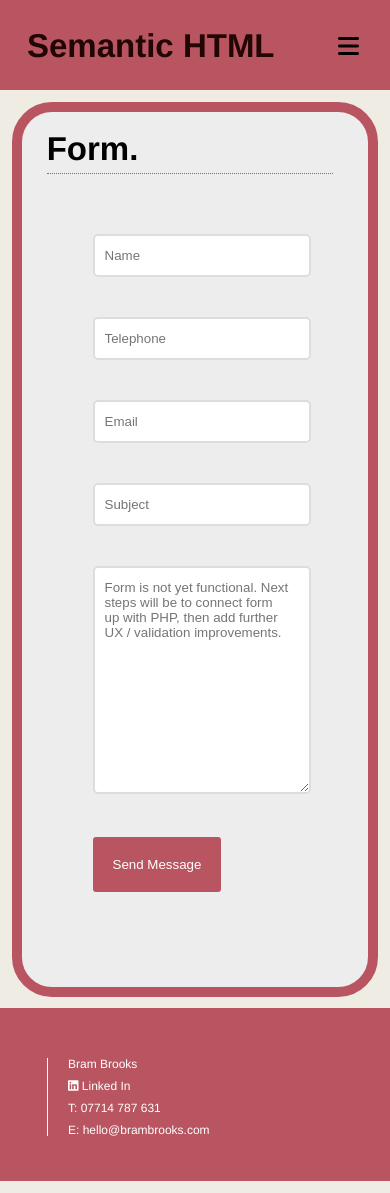
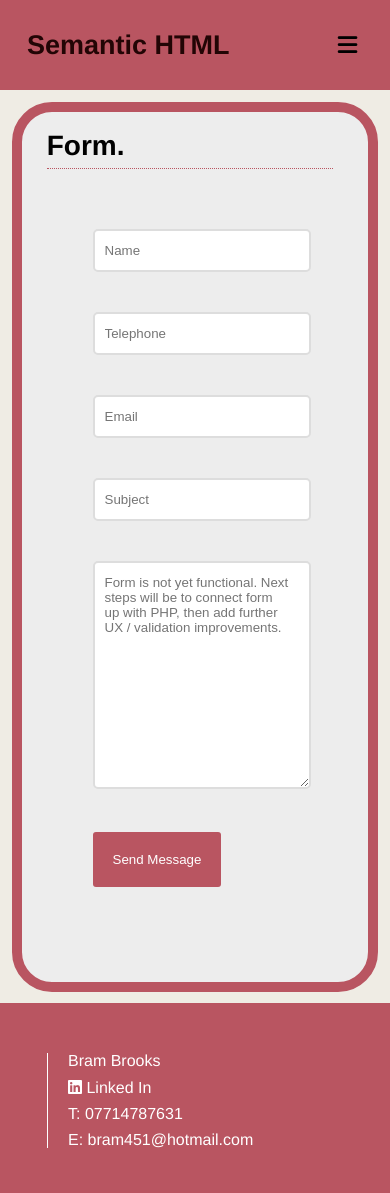
Before and after one commit to BramBrooks/semanticHTML, a React (Create React App) app: page /form in a window 390 px wide. Built offline with nearby package versions, Linux system fonts and the light colour scheme; a web font is replaced by a local one.

Commit message:
updates to mobile view for homepage textpage and tables page

```diff
--- a/src/App.js
+++ b/src/App.js
@@ -54,3 +54,6 @@ function App() {
 }
 
 export default App;
+
+// STILL TO DO
+// remember to create my own custom e-mail address
--- a/src/components/footer.jsx
+++ b/src/components/footer.jsx
@@ -23,14 +23,14 @@ const Footer = () => {
               <i class="fab fa-linkedin"></i> Linked In
             </a>
           </p>
-          <p>T: 07714 787 631</p>
+          <p>T: 07714787631</p>
           <p>
+            E: <a href="mailto:bram451@Hotmail.com">bram451@hotmail.com</a>
+          </p>
+          {/* <p>
             E: <a href="mailto:bram451@Hotmail.com">hello@brambrooks.com</a>
-          </p>
+          </p> */}
         </div>
-        {/* <div className="footer_item_3">
-          <img src={logo} alt="bram"></img>
-        </div> */}
       </div>
 
       <div className="small_print">
--- a/src/pages/4.form.jsx
+++ b/src/pages/4.form.jsx
@@ -2,6 +2,7 @@ import React from "react";
 
 const Form = () => {
   return (
+    <div className="form-container">
       <main>
         <section>
           <h2>Form.</h2>
@@ -64,6 +65,7 @@ const Form = () => {
           </form>
         </section>
       </main>
+    </div>
   );
 };
 
--- a/src/styles/components/footer.scss
+++ b/src/styles/components/footer.scss
@@ -66,8 +66,6 @@ footer {
 
 @media screen and (max-width: 430px) {
   footer {
-    font-size: $mobile-font-size;
-
     .small_print {
       display: none;
     }
--- a/src/styles/components/header.scss
+++ b/src/styles/components/header.scss
@@ -202,7 +202,22 @@
     }
   }
 
-  @media screen and (max-width: 359px) {
+  // iPhone XR - 414px
+  @media screen and (max-width: 414px) {
+    header {
+      .menu-icon {
+        right: 16px;
+        top: 17.5px;
+      }
+      .title_and_logo_container {
+        h1 {
+          margin-left: 46px;
+        }
+      }
+    }
+  }
+
+  @media screen and (max-width: 390px) {
     header {
       .menu-icon {
         right: 13px;
--- a/src/styles/pages/1.home.scss
+++ b/src/styles/pages/1.home.scss
@@ -67,12 +67,11 @@
       }
     }
   }
-}
 
   @media screen and (max-width: 430px) {
     main {
       h2 {
-      margin-bottom: 0px;
+        margin-bottom: 5px;
       }
 
       // .flex_item_1 {
@@ -87,3 +86,4 @@
       }
     }
   }
+}
--- a/src/styles/pages/2.text.scss
+++ b/src/styles/pages/2.text.scss
@@ -10,6 +10,7 @@
     .textPage_container1 {
       width: 60%;
       min-width: 400px;
+      line-height: 19px;
 
       h2 {
         border-bottom: 0;
@@ -59,12 +60,13 @@
         padding: 0px 5px;
 
         color: white;
+        border-radius: 3px;
       }
 
       kbd {
         background-color: $red-background;
         color: white;
-        padding: 7px 7px;
+        padding: 5px 5px 3px 5px;
         border: 0;
         border-radius: 3px;
         box-shadow: 0 1px 1px rgba(0, 0, 0, 0.2),
@@ -155,6 +157,7 @@
         }
         p:nth-last-of-type(1) {
           border-bottom: 0;
+          margin-bottom: -30px;
         }
       }
 
@@ -175,6 +178,9 @@
           // p:nth-of-type(2) {
           //   padding-bottom: 10px;
           // }
+          p:nth-of-type(2) {
+            padding: 10px 0 0px 40px;
+          }
 
           hr {
             display: none;
@@ -182,9 +188,9 @@
         }
 
         article:nth-of-type(3) {
-          border-bottom: 0;
+          // border-bottom: 0;
           p:nth-of-type(2) {
-            padding-bottom: 10px;
+            padding-bottom: 30px;
             // border-bottom: 0;
           }
         }
@@ -193,18 +199,24 @@
   }
   @media screen and (max-width: 430px) {
     main {
+      h2:nth-of-type(1) {
+        font-size: 28px;
+        // color: green;
+      }
+
       .textPage_container2 {
         article {
           header {
             width: 100%;
             padding-right: 0px;
           }
-          // p {
-          //   font-size: 12px;
-          // }
-          // p:nth-of-type(2) {
-          //   padding-bottom: 10px;
-          // }
+          p {
+            // font-size: 12px;
+            padding-bottom: 20px;
+          }
+          p:nth-of-type(3) {
+            padding-bottom: 20px;
+          }
         }
       }
     }
--- a/src/styles/pages/3.table.scss
+++ b/src/styles/pages/3.table.scss
@@ -168,13 +168,14 @@
         color: white;
         // margin-left: 5%;
         // margin-right: 5%;
-        margin-left: 30px;
-        margin-right: 30px;
+        // margin-left: 30px;
+        margin-right: 2px;
+        margin-left: -15px;
         margin-top: -1px;
         background-color: $red-background;
         border: 1px solid $red-background;
         border-radius: 20px;
-        padding: 5px 10px;
+        padding: 5px 8px;
 
         p {
           padding: 0;
@@ -205,8 +206,6 @@
   }
 }
 
-// 948px ---> collapsing flexbox
-
 @media screen and (max-width: 948px) {
   .table_page {
     .football_table_container {
@@ -223,7 +222,6 @@
   }
 }
 
-// 560px and below ---> mobile view / font reductions
 @media screen and (max-width: 560px) {
   .table_page .football_table_container .football_flex_item {
     min-width: 320px;
@@ -235,7 +233,12 @@
     font-size: 15px;
   }
 }
+
 @media screen and (max-width: 430px) {
+  .table_page h2 {
+    font-size: 28px;
+  }
+
   .table_page .football_table_container .football_flex_item caption {
     font-size: 20px;
   }
@@ -250,6 +253,7 @@
     font-size: 13px;
   }
 }
+
 @media screen and (max-width: 370px) {
   .table_page .football_table_container .football_flex_item {
     min-width: 250px;
@@ -261,6 +265,7 @@
     font-size: 12px;
   }
 }
+
 @media screen and (max-width: 360px) {
   .table_page .football_table_container .football_flex_item {
     min-width: 240px;
@@ -272,6 +277,7 @@
     font-size: 12px;
   }
 }
+
 @media screen and (max-width: 330px) {
   .table_page .football_table_container .football_flex_item {
     min-width: 220px;
--- a/src/styles/pages/4.form.scss
+++ b/src/styles/pages/4.form.scss
@@ -1,3 +1,5 @@
+.form-container {
+  main {
     form {
       margin: 100px 0px 130px 50px;
 
@@ -102,7 +104,11 @@ form {
         min-width: 100px;
       }
     }
+
     @media screen and (max-width: 430px) {
+      h2 {
+        font-size: 28px;
+      }
       form {
         margin: 50px 0px 90px 25px;
       }
@@ -114,6 +120,7 @@ form {
         min-width: 100px;
       }
     }
+
     @media screen and (max-width: 375px) {
       form {
         margin: 50px 0px 90px 15px;
@@ -139,6 +146,7 @@ form {
         min-width: 100px;
       }
     }
-
+  }
   // flex grow probably not applicable in this situation, as you don't want the form to grow too much!
-// you on the to be pretty limited in size
+  // you on the to be pretty limited in size}
+}
--- a/src/styles/pages/8.tags.scss
+++ b/src/styles/pages/8.tags.scss
@@ -12,7 +12,7 @@ mark {
   background-color: $red-background;
   padding: 5px;
   color: white;
-  border-radius: 40px;
+  // border-radius: 40px;
 }
 
 .tag_table_container {
```
Lines whose indentation alone changed are shown as unchanged.
